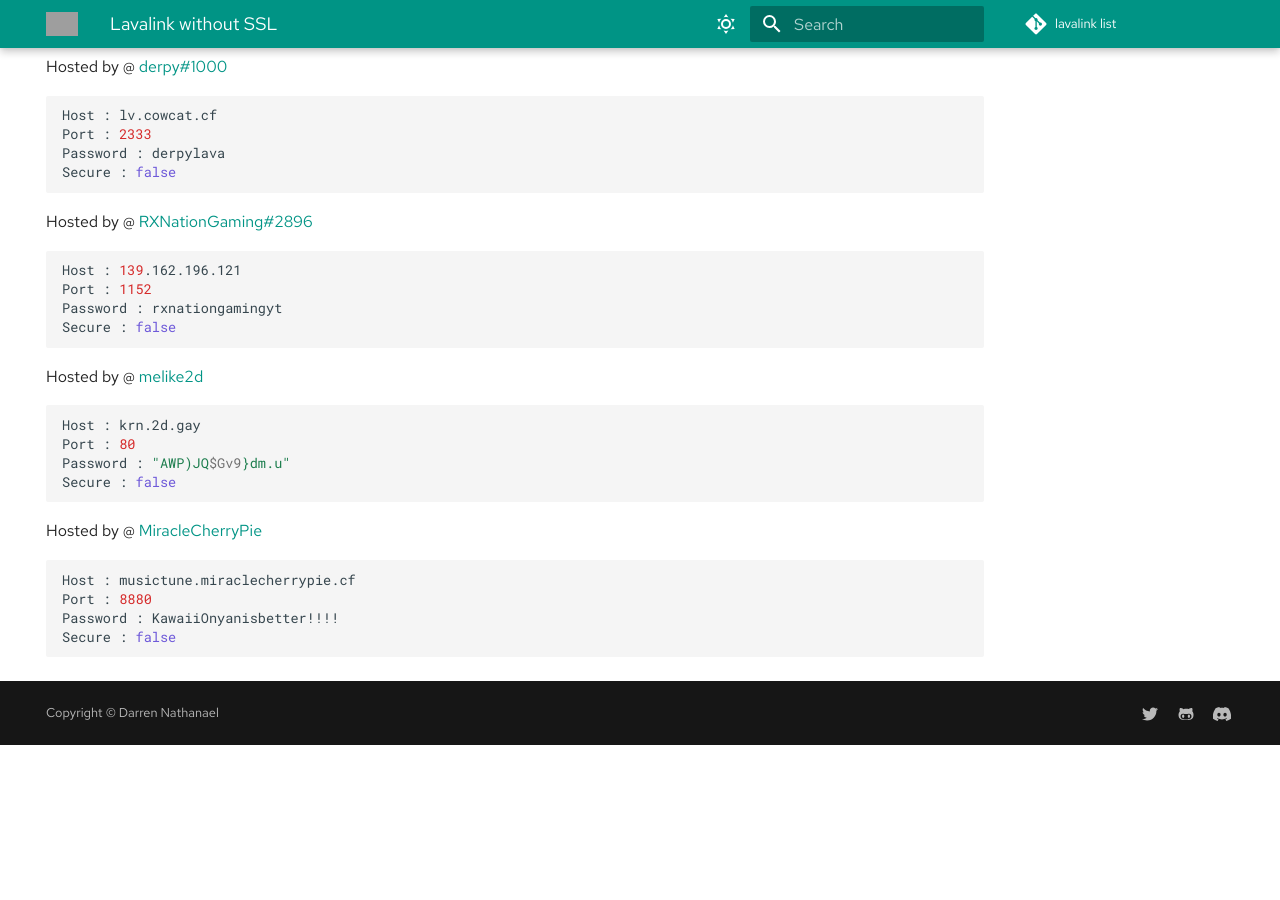
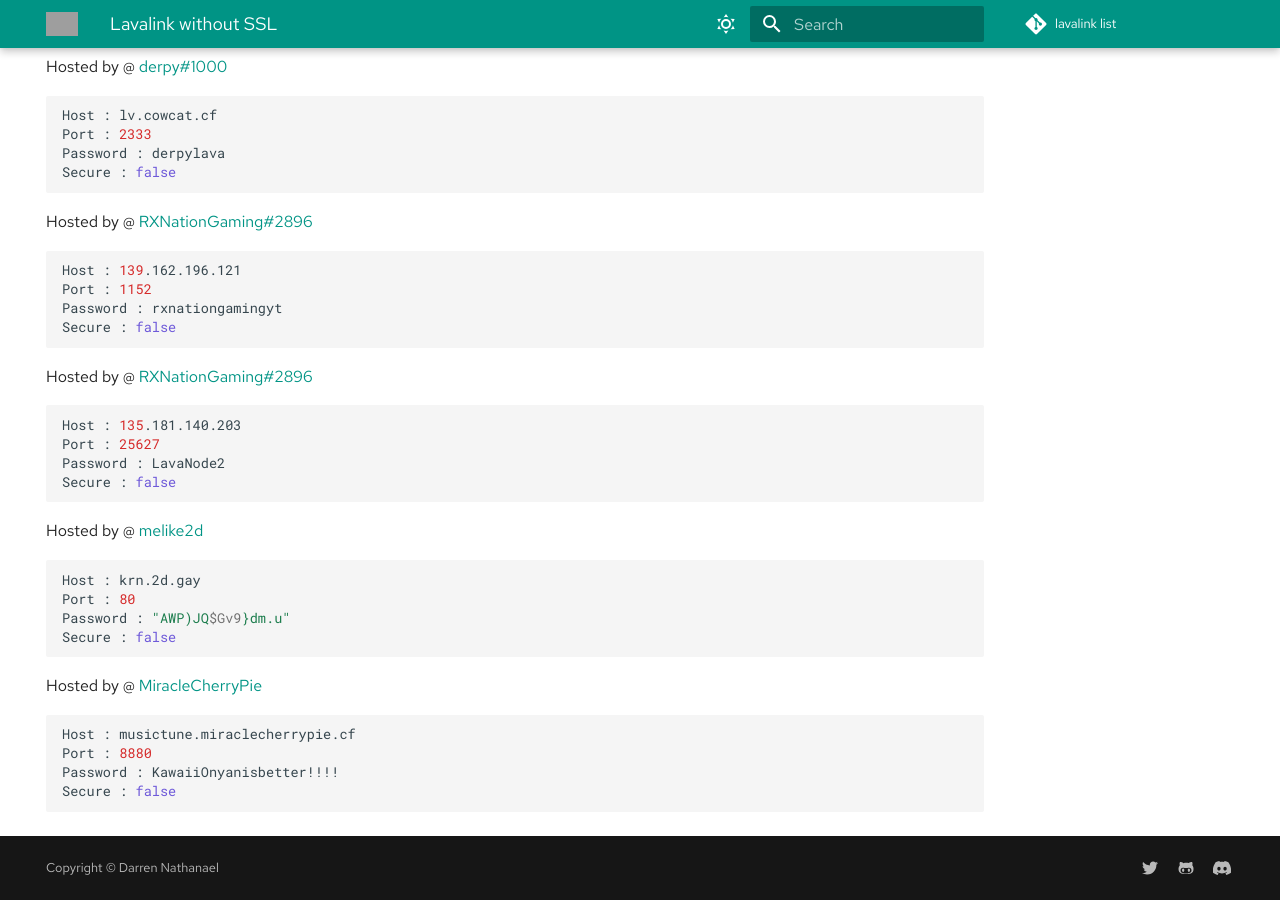
Before and after one commit to DarrenOfficial/lavalink-list, an MkDocs documentation site: the page built from docs/NoSSL/lavalink-without-ssl.md, in a window 1280 px wide and 900 px high, scrolled down 3113 px. Built offline with MkDocs 1.6.1 and Material for MkDocs 9.7.7, drawn with Linux system fonts in a browser that asks for light colours; comment, search, counter and statistics services are not loaded; before the commit the page ends 3858 px from its top, so only the background shows below that; grey boxes are pictures that could not be loaded.

Commit message:
New Lavalink + Fresh Server (#219)
New Server & Optimized!

Before Pulling Request This Code, Pls Check It First If The Link Is
Working :>

````diff
--- a/docs/NoSSL/lavalink-without-ssl.md
+++ b/docs/NoSSL/lavalink-without-ssl.md
@@ -169,6 +169,14 @@ Password : rxnationgamingyt
 Secure : false
 ```
 
+Hosted by @ [RXNationGaming#2896](https://rxnationgaming.cf)
+```bash
+Host : 135.181.140.203
+Port : 25627
+Password : LavaNode2
+Secure : false
+```
+
 Hosted by @ [melike2d](https://2d.gay)
 ```bash
 Host : krn.2d.gay
````
